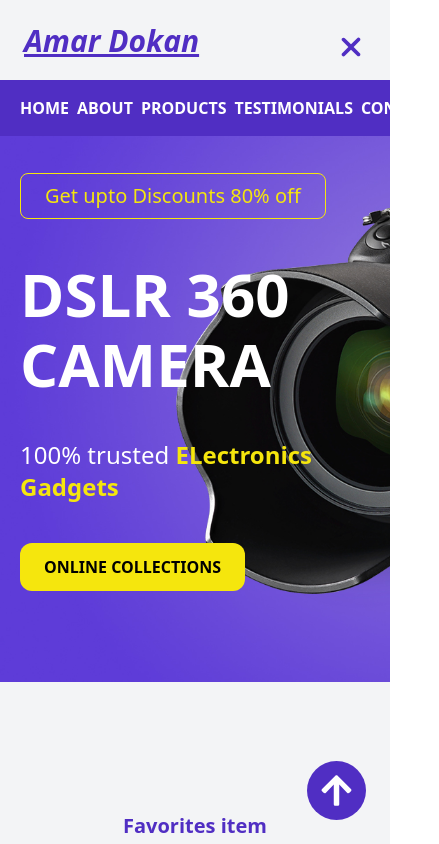
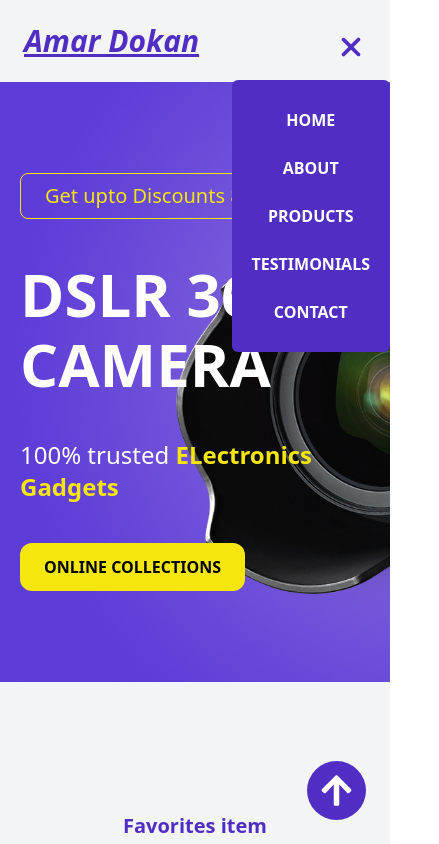
Before and after one commit to NadimMahmudRishan/Ecommerce, a React (Vite) app: page / in a window 390 px wide. Both pictures are taken after a click on the element 351 px from the left and 47 px from the top of the page. Shown: the top 844 px of the page, 439 px wide, since content can reach past the window. Built offline with nearby package versions, Linux system fonts and the light colour scheme.

Commit message:
Colum nav bar

```diff
--- a/src/sections/Header.jsx
+++ b/src/sections/Header.jsx
@@ -119,8 +119,8 @@ const Header = () => {
             )}
           </div>
         </div>
-        <div className={`${isMenuOpen ? 'flex ' : 'hidden'} w-full h-fit bg-themePurple p-4 absolute top-[80px] left-0`} onClick={closeMenu}>
-            <ul>
+        <div className={`${isMenuOpen ? 'flex ' : 'hidden'} rounded-md w-fit h-fit bg-themePurple p-4 absolute top-[80px] right-0`} onClick={closeMenu}>
+            <ul className="flex flex-col">
               {
                 navItems.map(({link,path})=>(
                   <Link key={path} className="text-white uppercase font-semibold cursor-pointer px-1 py-3 rounded-lg hover:bg-themeYellow hover:text-black w-full text-center" to={path} spy={true} offset={-100} smooth={true}>{link}</Link>
```
